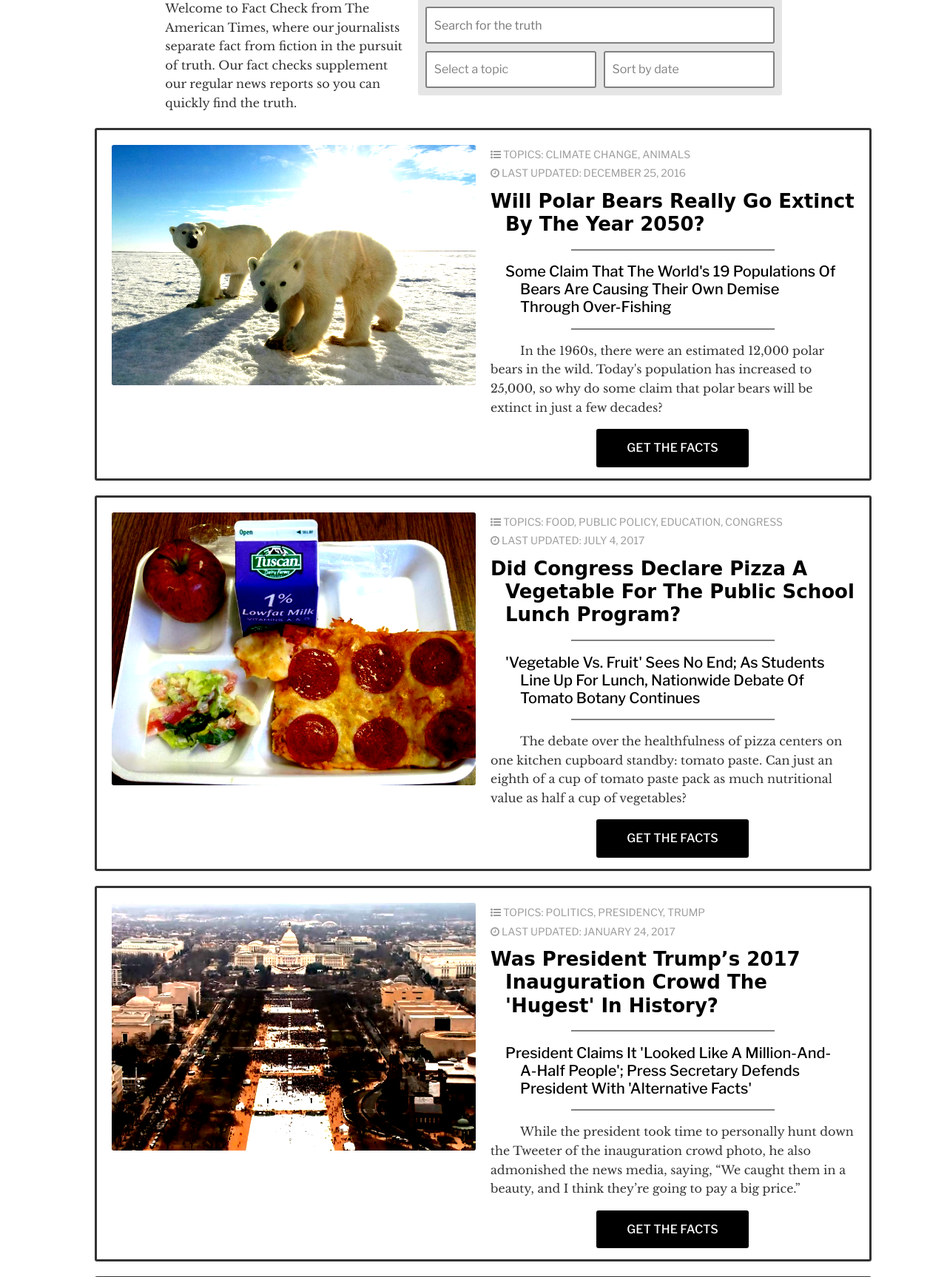
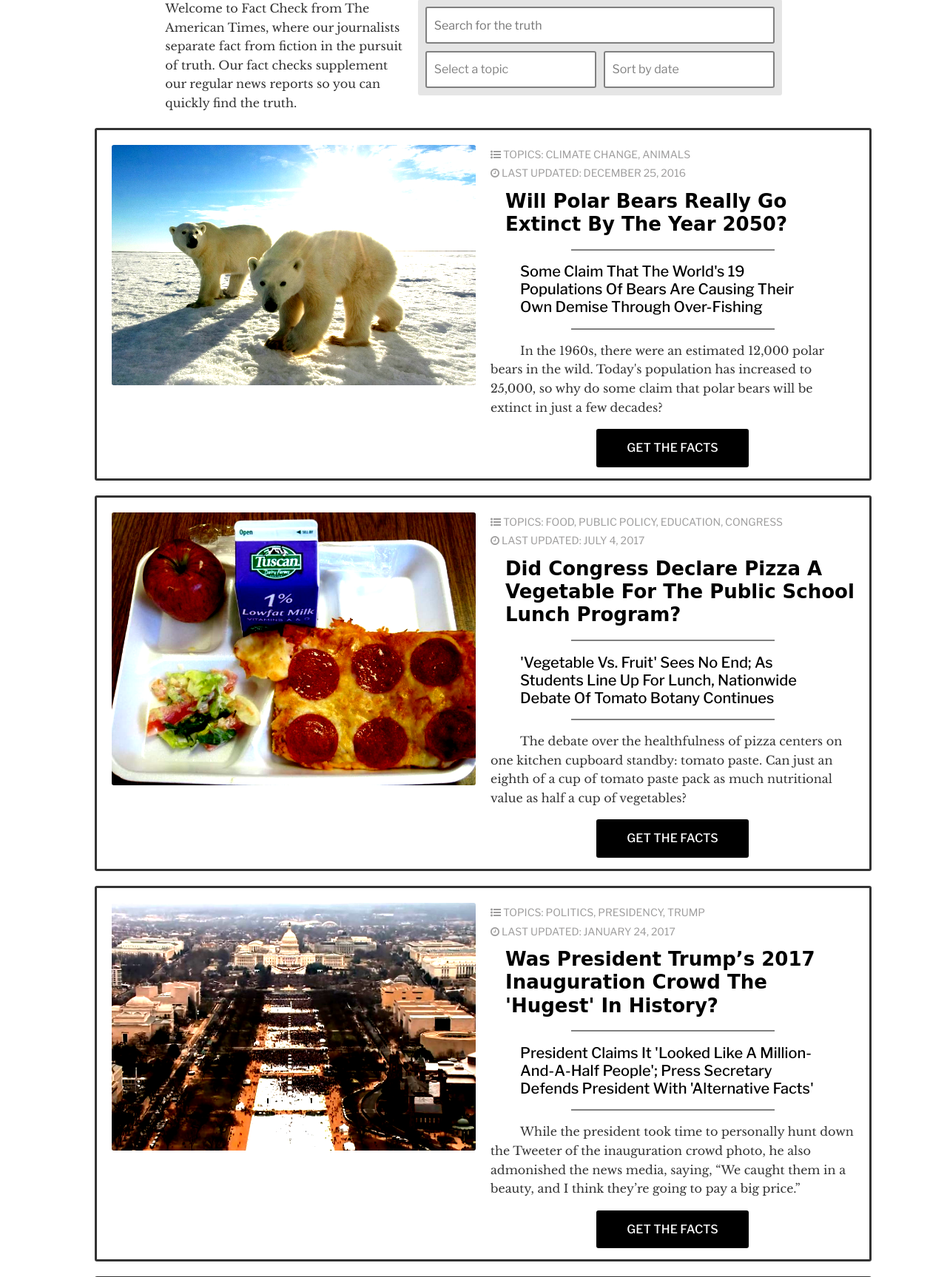
Before and after one commit to andylewandowski/times-fact-check, a PHP site: page /index.html in a window 1280 px wide. Shown: the part 166-1893 px from the top of the page at 74% size. Run offline with PHP 8.4, Linux system fonts and the light colour scheme; some libraries are stand-ins or nearby versions; some web fonts are replaced.

Commit message:
Updated h1 and h2 indent and padding

```diff
--- a/css/main.css
+++ b/css/main.css
@@ -62,7 +62,6 @@ h1 {
   margin-top: 0;
   padding-left: 20px;
   padding-top: 10px;
-  text-indent: -20px;
   text-transform: capitalize;
 }
 
@@ -73,8 +72,7 @@ h2 {
   font-weight: 500;
   line-height: 1.2em;
   padding-left: 40px;
-  padding-right: 20px;
-  text-indent: -20px;
+  padding-right: 40px;
   text-transform: capitalize;
 }
 
```
